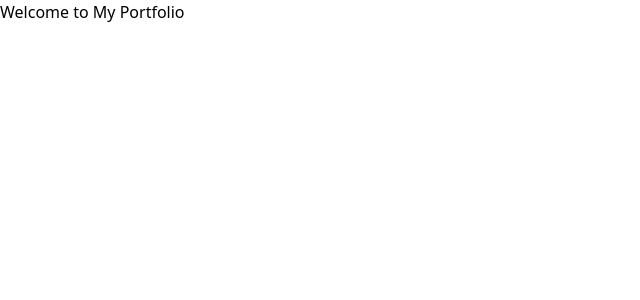
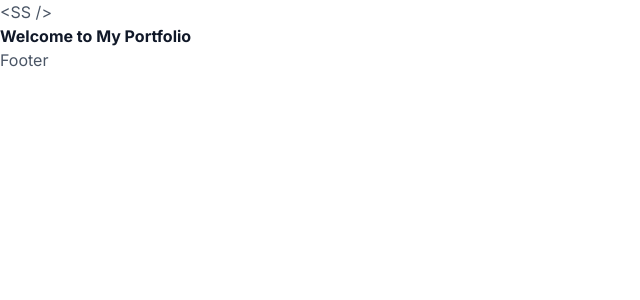
Before and after one commit to JlordS32/Portfolio, a React (Vite) app: page / in a window 1280 px wide. Shown: the top 300 px of the page, without its empty margins (0-640 px from the left). Built offline with nearby package versions, Linux system fonts and the light colour scheme.

Commit message:
boilerplate

```diff
--- /dev/null
+++ b/src/components/Footer.tsx
@@ -0,0 +1,7 @@
+
+
+const Footer = () => {
+   return <div>Footer</div>;
+};
+
+export default Footer;
--- /dev/null
+++ b/src/components/Header.tsx
@@ -0,0 +1,10 @@
+const Header = () => {
+   return (
+      <header>
+         <div className="logo">{"<SS />"}</div>
+         <div className="options"></div>
+      </header>
+   );
+};
+
+export default Header;
--- a/src/index.css
+++ b/src/index.css
@@ -1,6 +1,27 @@
+@import url('https://fonts.googleapis.com/css2?family=Inter:ital,opsz,wght@0,14..32,100..900;1,14..32,100..900&display=swap');
 @import "tailwindcss";
 
-@layer base {}
+@theme {
+    --text-base: 16px;
+    --font-sans: 'Inter', sans-serif;
+}
+
+@layer base {
+    body {
+        @apply bg-white text-gray-600;
+    }
+
+    h1,
+    h2,
+    h3,
+    h4 {
+        @apply font-bold text-gray-900;
+    }
+
+    p {
+        @apply text-base;
+    }
+}
 
 @layer components {}
 
--- a/src/main.tsx
+++ b/src/main.tsx
@@ -1,17 +1,39 @@
 import { StrictMode } from "react";
 import { createRoot } from "react-dom/client";
-import { createBrowserRouter, RouterProvider } from "react-router-dom";
+import { createBrowserRouter, RouterProvider, Outlet } from "react-router-dom";
 
 // PAGES
 import Home from "./pages/Home.tsx";
 import NotFound from "./pages/NotFound.tsx";
 
+// COMPONENTS
+import Header from "./components/Header.tsx";
+import Footer from "./components/Footer.tsx";
+
 // STYLES
 import "./index.css";
 
+// LAYOUT
+const RootLayout = () => {
+   return (
+      <>
+         <Header />
+         <main>
+            <Outlet />
+         </main>
+         <Footer />
+      </>
+   );
+};
+
+// ROUTING CONFIG
 const router = createBrowserRouter([
-   { path: "/", element: <Home /> },
-   { path: "*", element: <NotFound /> },
+   {
+      path: "/",
+      Component: RootLayout,
+      children: [{ index: true, Component: Home }],
+   },
+   { path: "*", Component: NotFound },
 ]);
 
 createRoot(document.getElementById("root")!).render(
```
